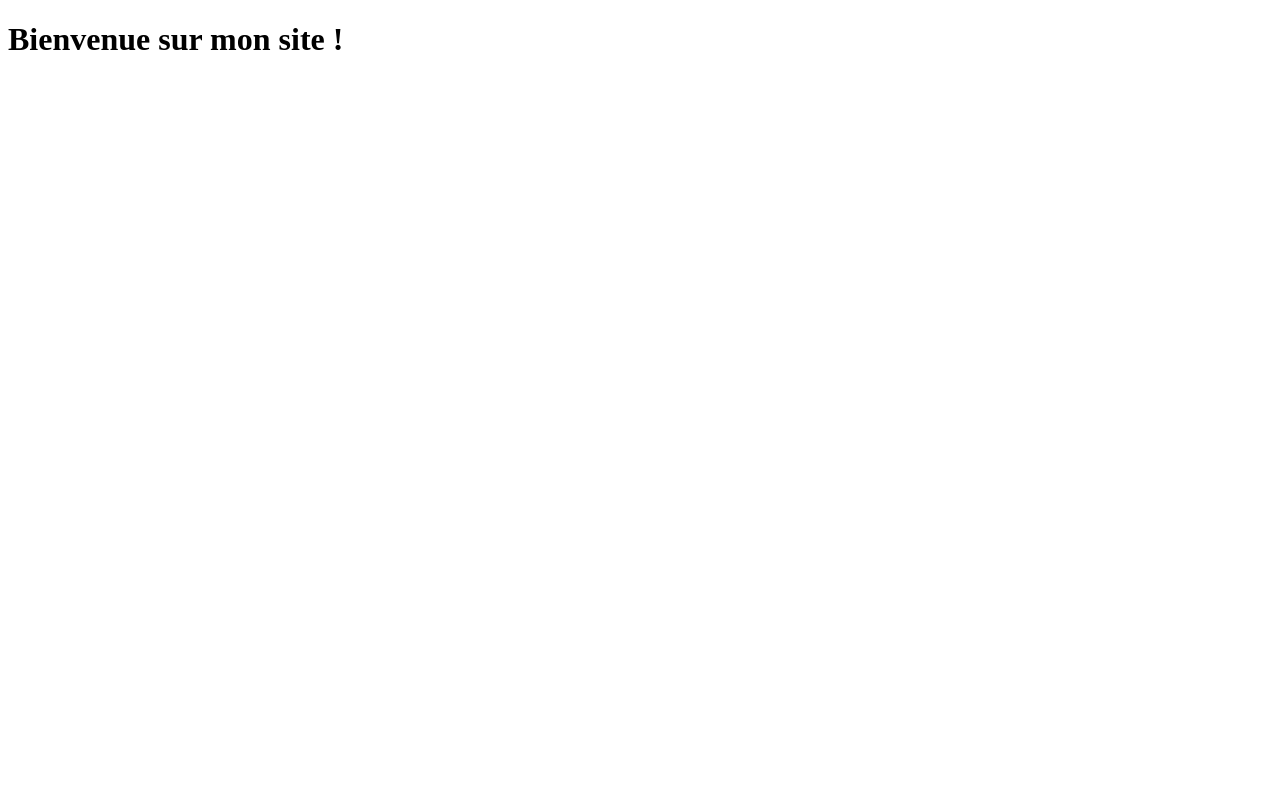
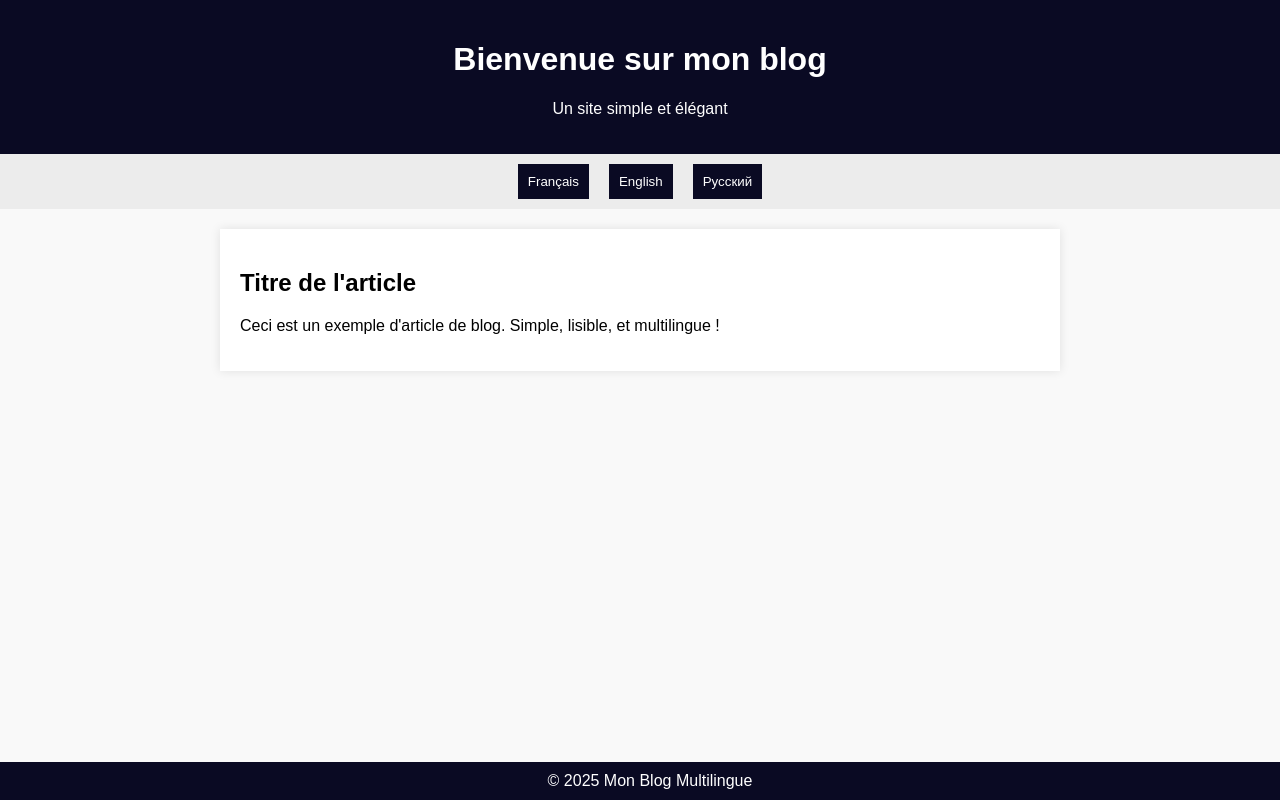
Before and after one commit to AgniFire/tonpseudo.github.io, a plain HTML site: page index.html in a window 1280 px wide. Drawn offline with Linux system fonts and the light colour scheme.

Commit message:
index.html

```diff
--- a/index.html
+++ b/index.html
@@ -2,10 +2,103 @@
 <html lang="fr">
 <head>
   <meta charset="UTF-8">
-  <title>Mon Site</title>
-  <meta name="surfe.pro" content="ddca2bad6d711ab82ceee69e6b60472f">
+  <meta name="viewport" content="width=device-width, initial-scale=1.0">
+  <meta name="surfe-pro" content="ddca2bad6d711ab82ceee69e6b60472f">
+  <title>Mon Blog - Multilingue</title>
+  <style>
+    body {
+      font-family: Arial, sans-serif;
+      margin: 0;
+      padding: 0;
+      background-color: #f9f9f9;
+    }
+    header {
+      background-color: #0a0a23;
+      color: white;
+      padding: 20px;
+      text-align: center;
+    }
+    nav {
+      background: #ececec;
+      padding: 10px;
+      display: flex;
+      justify-content: center;
+      gap: 20px;
+    }
+    nav button {
+      background: #0a0a23;
+      color: white;
+      border: none;
+      padding: 10px;
+      cursor: pointer;
+    }
+    main {
+      max-width: 800px;
+      margin: 20px auto;
+      padding: 20px;
+      background: white;
+      box-shadow: 0 0 10px rgba(0,0,0,0.1);
+    }
+    footer {
+      background: #0a0a23;
+      color: white;
+      text-align: center;
+      padding: 10px;
+      position: fixed;
+      width: 100%;
+      bottom: 0;
+    }
+  </style>
 </head>
 <body>
-  <h1>Bienvenue sur mon site !</h1>
+  <header>
+    <h1 id="site-title">Bienvenue sur mon blog</h1>
+    <p id="site-subtitle">Un site simple et élégant</p>
+  </header>
+
+  <nav>
+    <button onclick="changeLang('fr')">Français</button>
+    <button onclick="changeLang('en')">English</button>
+    <button onclick="changeLang('ru')">Русский</button>
+  </nav>
+
+  <main>
+    <h2 id="main-title">Titre de l'article</h2>
+    <p id="main-content">Ceci est un exemple d'article de blog. Simple, lisible, et multilingue !</p>
+  </main>
+
+  <footer>
+    &copy; 2025 Mon Blog Multilingue
+  </footer>
+
+  <script>
+    const content = {
+      fr: {
+        title: "Bienvenue sur mon blog",
+        subtitle: "Un site simple et élégant",
+        mainTitle: "Titre de l'article",
+        mainContent: "Ceci est un exemple d'article de blog. Simple, lisible, et multilingue !"
+      },
+      en: {
+        title: "Welcome to my blog",
+        subtitle: "A simple and elegant site",
+        mainTitle: "Article Title",
+        mainContent: "This is a sample blog post. Simple, readable, and multilingual!"
+      },
+      ru: {
+        title: "Добро пожаловать в мой блог",
+        subtitle: "Простой и стильный сайт",
+        mainTitle: "Заголовок статьи",
+        mainContent: "Это пример записи в блоге. Просто, читаемо и многоязычно!"
+      }
+    };
+
+    function changeLang(lang) {
+      document.getElementById('site-title').textContent = content[lang].title;
+      document.getElementById('site-subtitle').textContent = content[lang].subtitle;
+      document.getElementById('main-title').textContent = content[lang].mainTitle;
+      document.getElementById('main-content').textContent = content[lang].mainContent;
+    }
+  </script>
 </body>
 </html>
```
